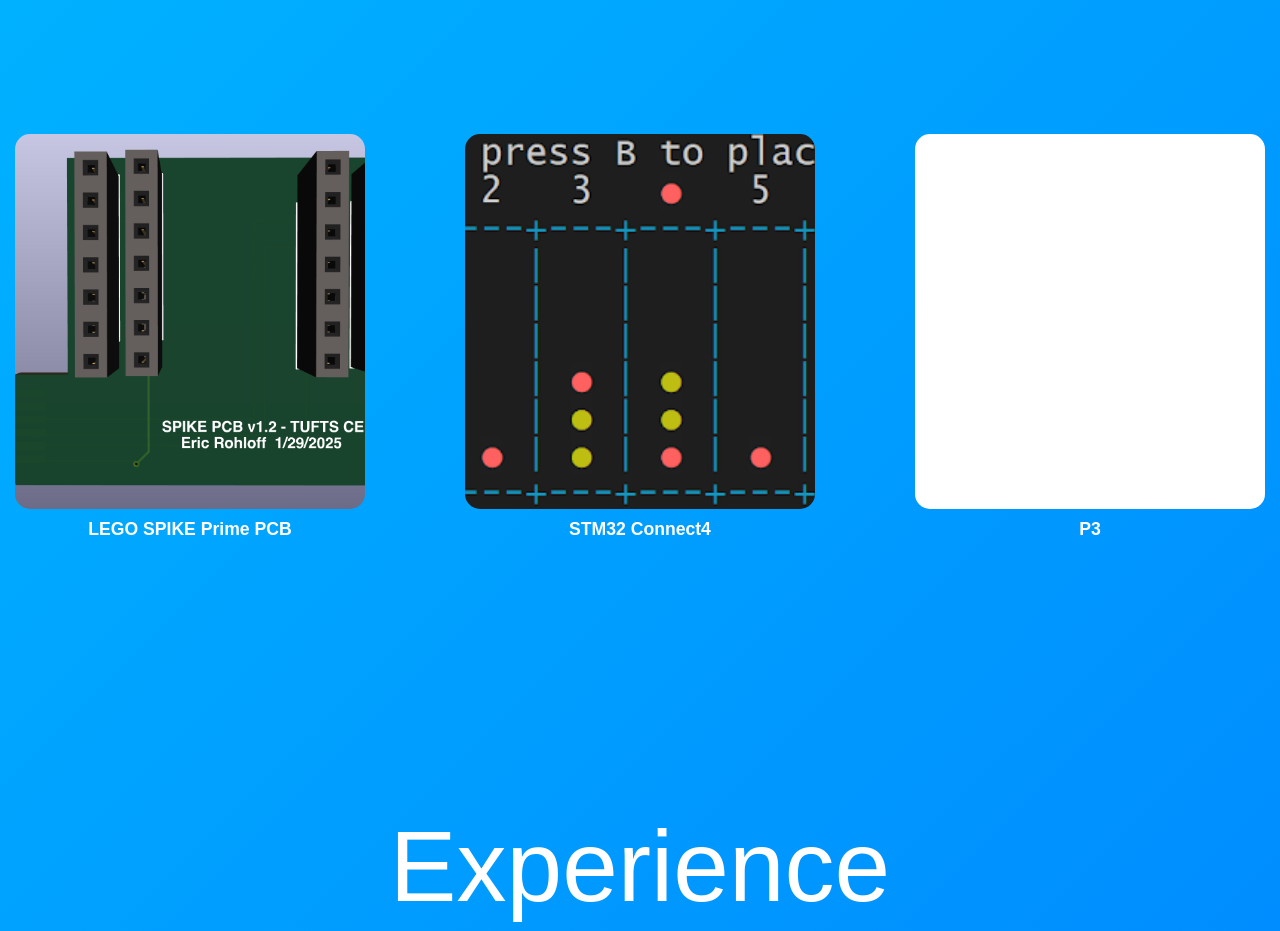
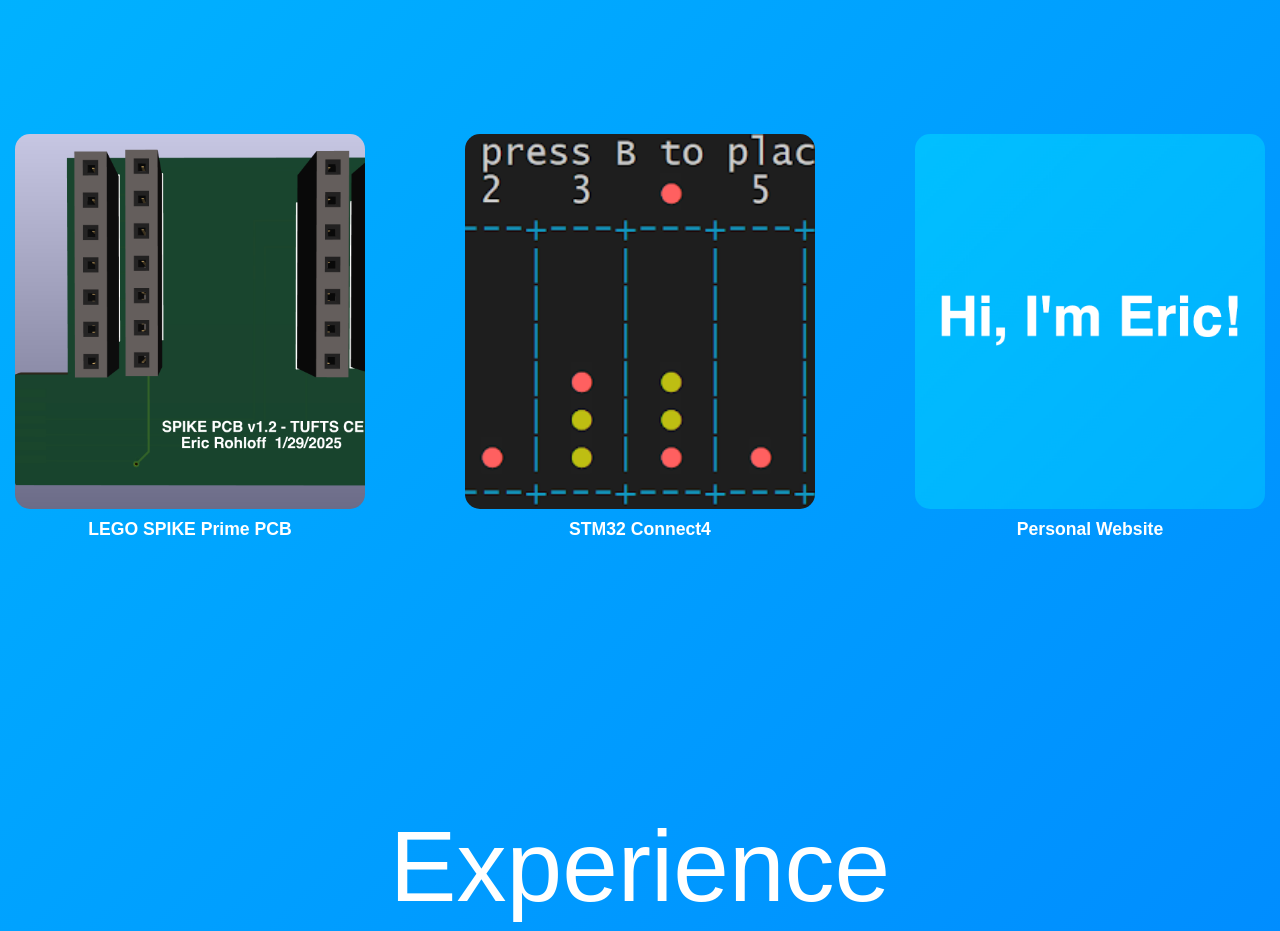
Before and after one commit to ericrohloff/ericrohloff.github.io, a plain HTML site: page index.html in a window 1280 px wide. Shown: the part 1300-2231 px from the top of the page. Drawn offline with Linux system fonts and the light colour scheme; a web font is replaced by a local one.

Commit message:
added readme

```diff
--- a/index.html
+++ b/index.html
@@ -146,7 +146,7 @@
                                 </button>
                             </div>
                         </div>
-                        <p class="project_title">P3</p>
+                        <p class="project_title">Personal Website</p>
                     </div>
                 </div>
             </section>
--- a/style.css
+++ b/style.css
@@ -299,7 +299,7 @@ header p {
 }
 
 #project3 {
-    background: white;
+    background: url(images/site.png);
     background-size: cover;
     background-position: center;
 }
```
Also changed, not shown: images/site.png (added), 1 other file.
